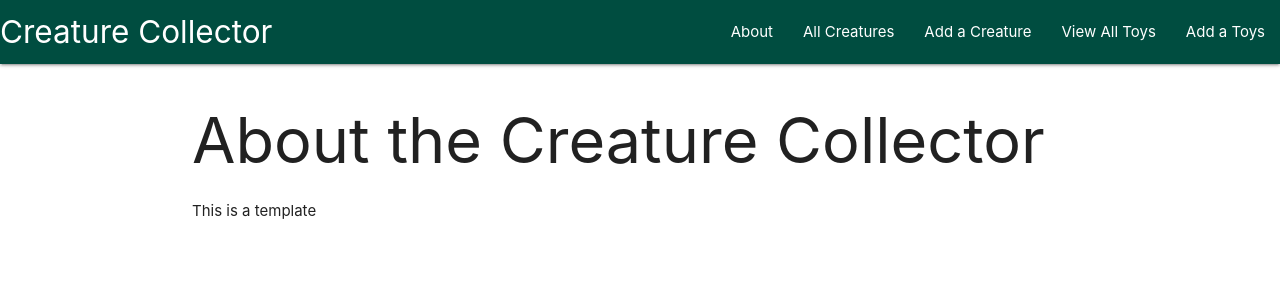
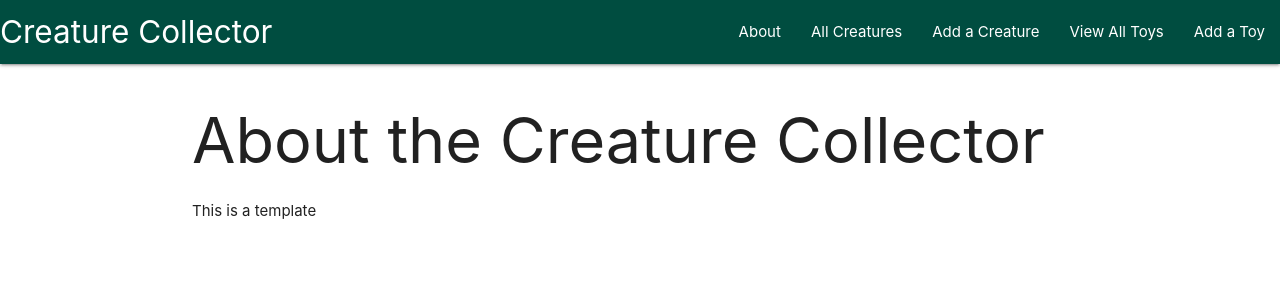
Before and after one commit to illnessink/Creature_Collector, a Django app: page /about/ in a window 1280 px wide. Shown: the top 300 px of the page. Run offline with Django 4.2, Linux system fonts and the light colour scheme.

Commit message:
fixes spelling mistake

```diff
--- a/main_app/templates/base.html
+++ b/main_app/templates/base.html
@@ -34,7 +34,7 @@
                         <a href="{% url 'toys_list' %}">View All Toys</a>
                     </li>
                     <li>
-                        <a href="{% url 'toy_create' %}">Add a Toys</a>
+                        <a href="{% url 'toy_create' %}">Add a Toy</a>
                     </li>
 
                 </ul>
```
